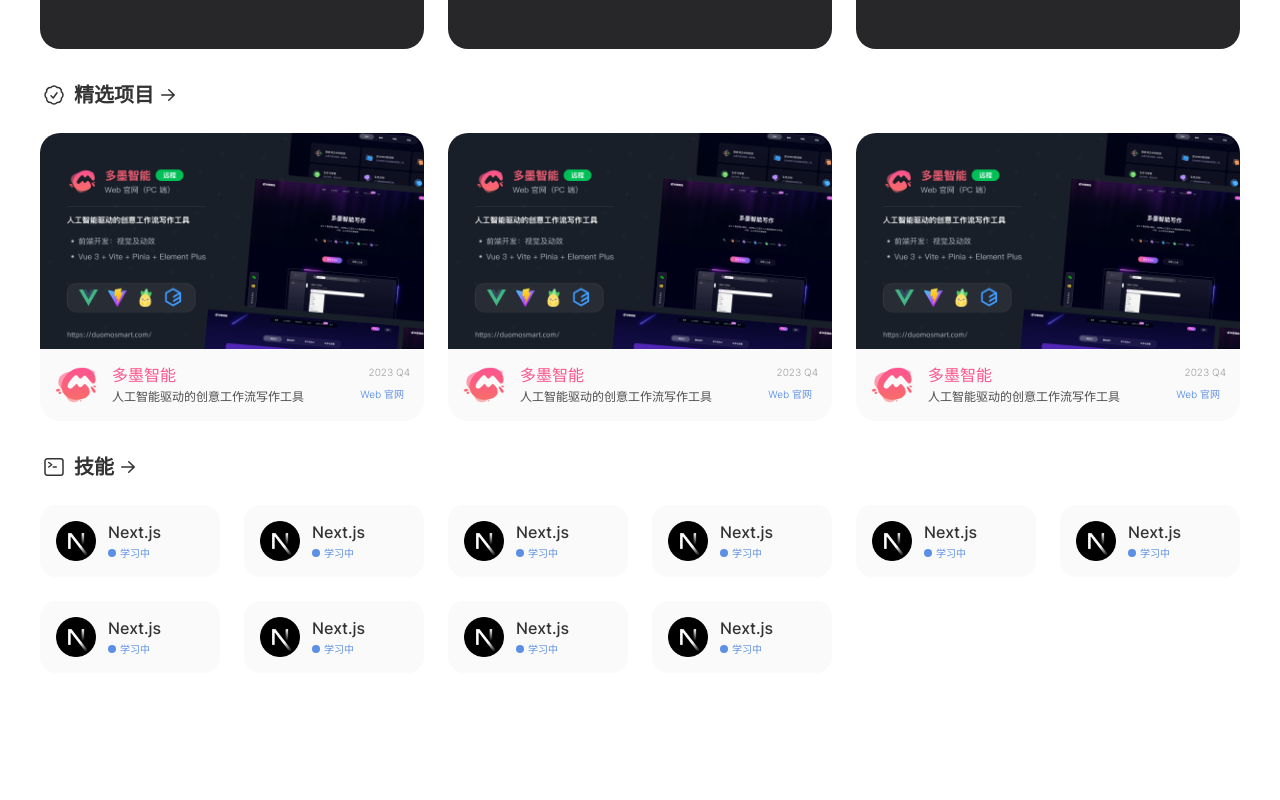
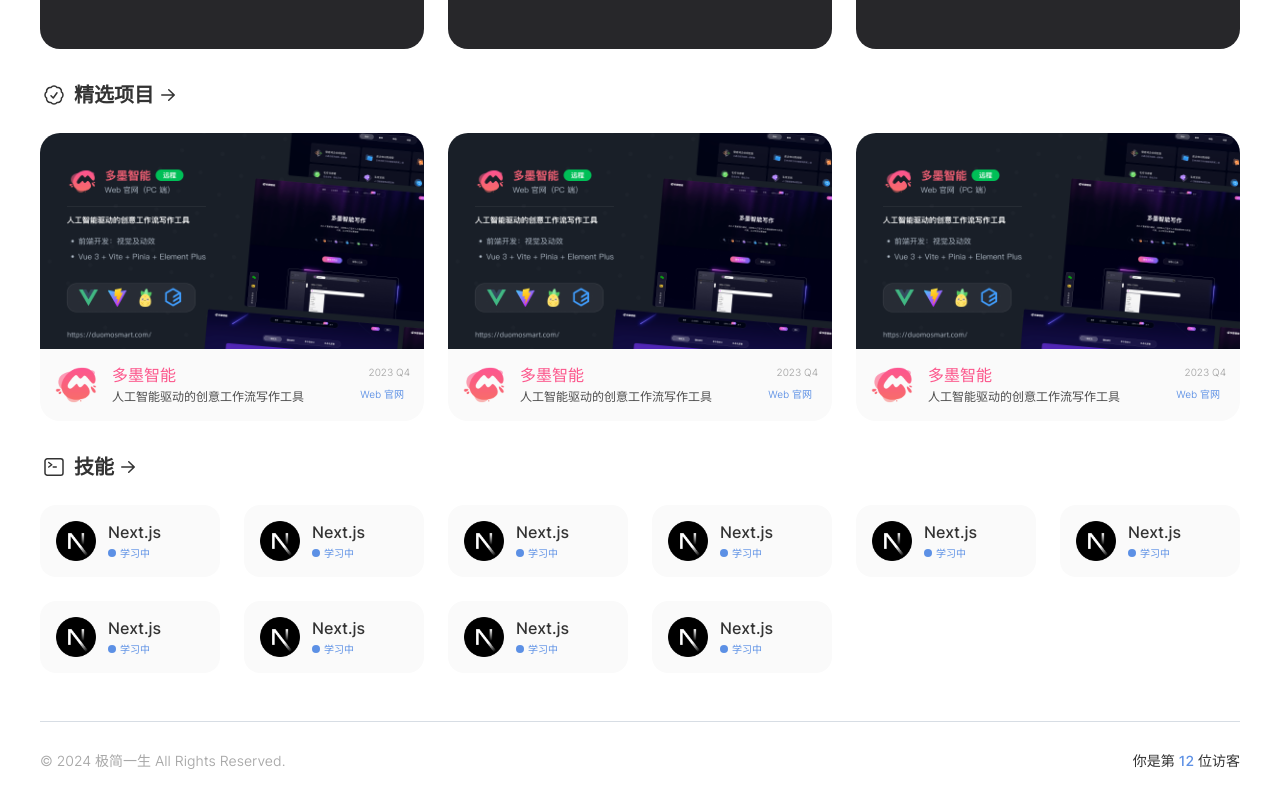
Before and after one commit to trojanyao/trojanyao, a Next.js app: page / in a window 1280 px wide. Shown: the part 1140-1940 px from the top of the page. Before the commit the page ends 1861 px from the top, so only its background shows below. Built offline with nearby package versions, Linux system fonts and the light colour scheme.

Commit message:
feat: add <Footer>

```diff
--- /dev/null
+++ b/app/components/Footer.tsx
@@ -0,0 +1,10 @@
+export default function Footer() {
+  return (
+    <footer className="w-[1200px] mx-auto py-8 border-t border-first flex justify-between items-center text-sm leading-none">
+      <div className="text-light">© 2024 极简一生 All Rights Reserved.</div>
+      <div>
+        你是第<span className="mx-1 text-primary font-medium">12</span>位访客
+      </div>
+    </footer>
+  );
+}
--- a/app/layout.tsx
+++ b/app/layout.tsx
@@ -3,6 +3,7 @@
 
 import './globals.css';
 import Header from './components/Header';
+import Footer from './components/Footer';
 
 const inter = Inter({ subsets: ['latin'] });
 
@@ -23,6 +24,7 @@
       >
         <Header />
         <main>{children}</main>
+        <Footer />
       </body>
     </html>
   );
--- a/tailwind.config.ts
+++ b/tailwind.config.ts
@@ -22,6 +22,7 @@
         light: 'rgb(var(--text-light) / <alpha-value>)',
       },
       borderColor: {
+        first: 'rgb(215 221 228 / <alpha-value>)',
         secondary: 'rgba(215, 221, 228, 0.5)',
       },
       backgroundColor: {
```
